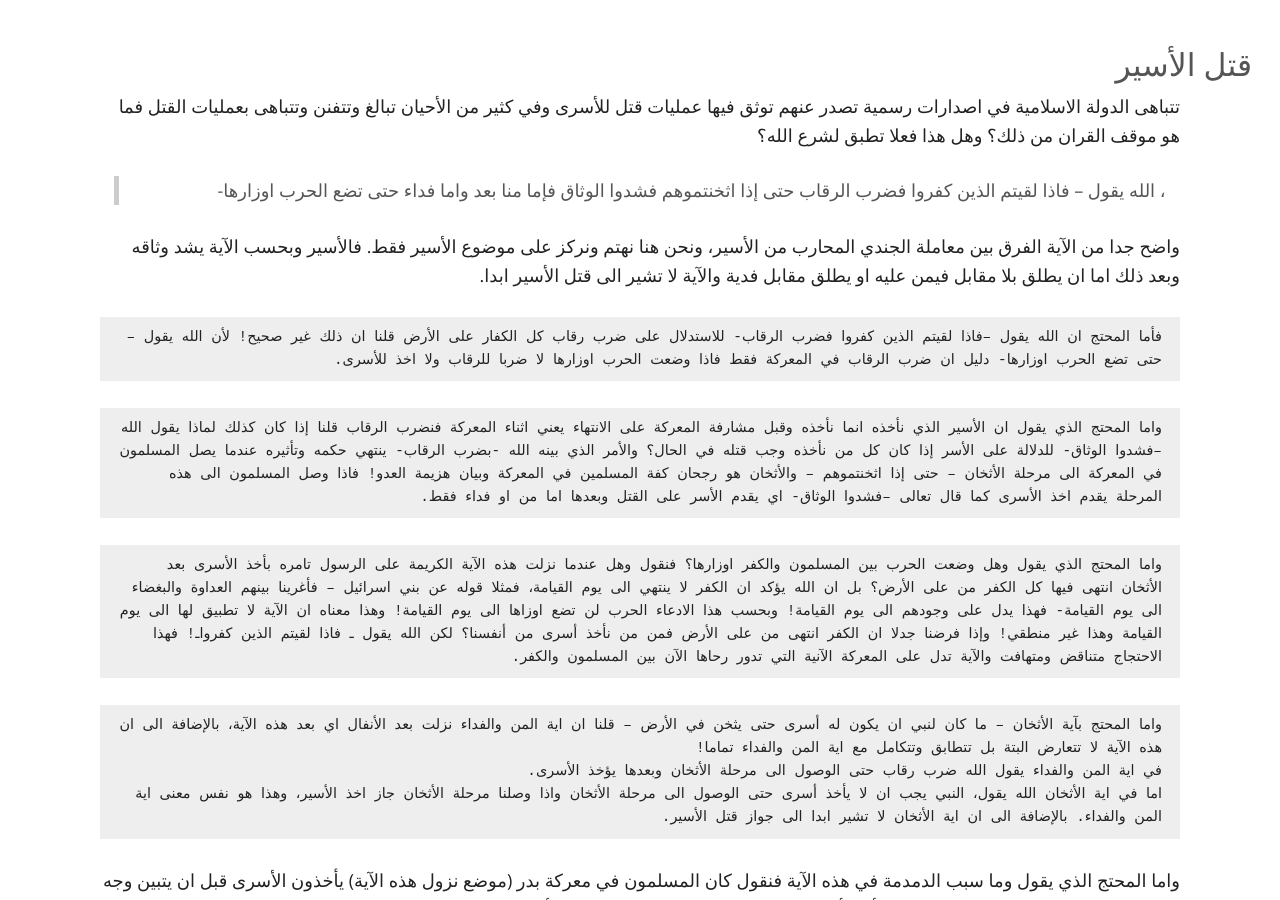
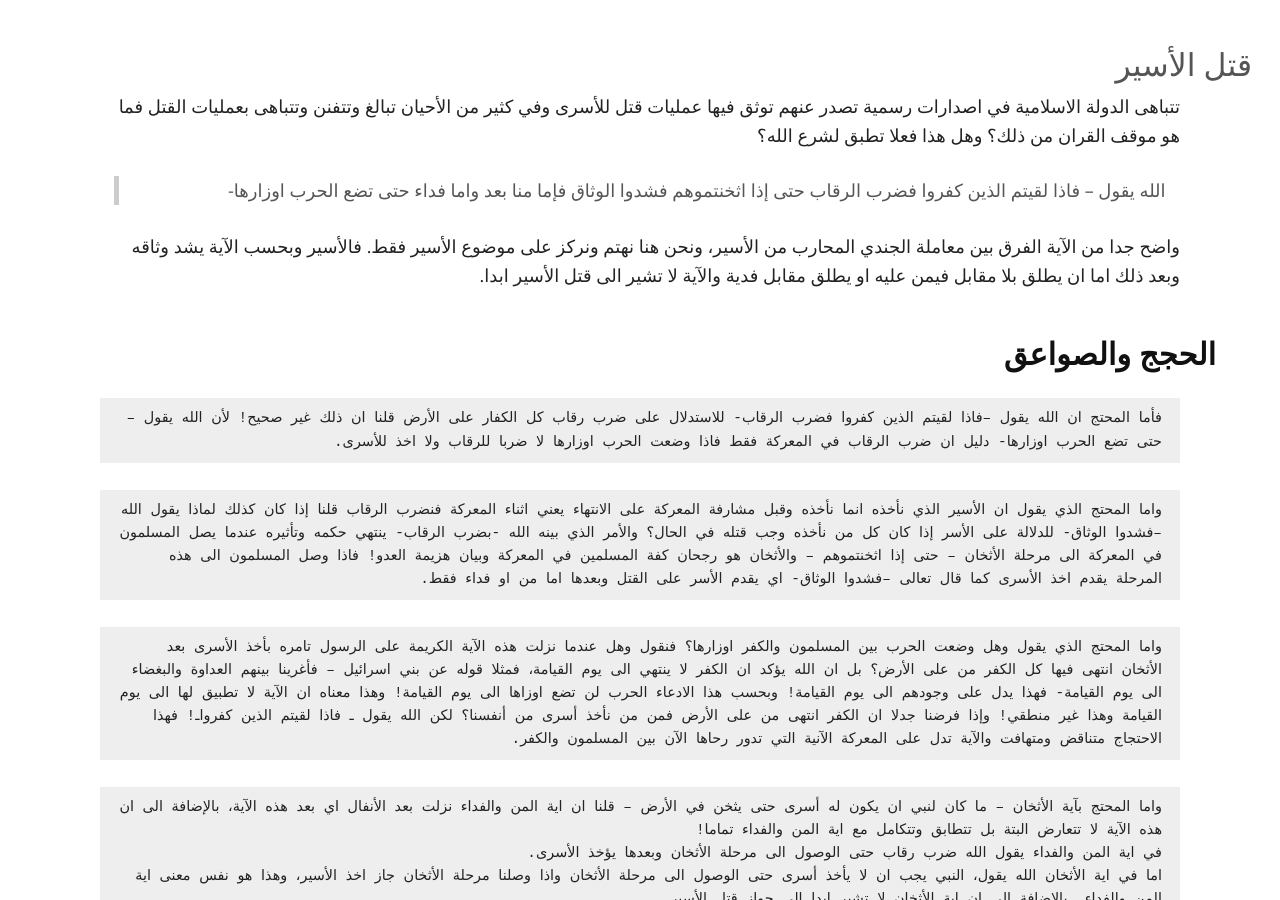
Before and after one commit to TruthPursue/TruthPursue.github.io, a Jekyll site: the page built from aseer.md, in a window 1280 px wide and 900 px high. Built offline with Jekyll 4.4.1, drawn with Linux system fonts in a browser that asks for light colours.

Commit message:
improve styling and layout on aseer page

```diff
--- a/aseer.md
+++ b/aseer.md
@@ -7,11 +7,11 @@ layout: page
 تتباهى الدولة الاسلامية في اصدارات رسمية تصدر عنهم توثق فيها عمليات قتل للأسرى وفي كثير من الأحيان تبالغ وتتفنن وتتباهى بعمليات القتل فما هو موقف القران من ذلك؟ وهل هذا فعلا تطبق لشرع الله؟
 
 
-> ، الله يقول – فاذا لقيتم الذين كفروا فضرب الرقاب حتى إذا اثخنتموهم فشدوا الوثاق فإما منا بعد واما فداء حتى تضع الحرب اوزارها-
+> الله يقول – فاذا لقيتم الذين كفروا فضرب الرقاب حتى إذا اثخنتموهم فشدوا الوثاق فإما منا بعد واما فداء حتى تضع الحرب اوزارها-
 
 واضح جدا من الآية الفرق بين معاملة الجندي المحارب من الأسير، ونحن هنا نهتم ونركز على موضوع الأسير فقط. فالأسير وبحسب الآية يشد وثاقه وبعد ذلك اما ان يطلق بلا مقابل فيمن عليه او يطلق مقابل فدية والآية لا تشير الى قتل الأسير ابدا.
 
-
+### الحجج والصواعق
 <pre>
 فأما المحتج ان الله يقول –فاذا لقيتم الذين كفروا فضرب الرقاب- للاستدلال على ضرب رقاب كل الكفار على الأرض قلنا ان ذلك غير صحيح! لأن الله يقول –حتى تضع الحرب اوزارها- دليل ان ضرب الرقاب في المعركة فقط فاذا وضعت الحرب اوزارها لا ضربا للرقاب ولا اخذ للأسرى.
 </pre>
@@ -30,10 +30,10 @@ layout: page
 اما في اية الأثخان الله يقول، النبي يجب ان لا يأخذ أسرى حتى الوصول الى مرحلة الأثخان واذا وصلنا مرحلة الأثخان جاز اخذ الأسير، وهذا هو نفس معنى اية المن والفداء. بالإضافة الى ان اية الأثخان لا تشير ابدا الى جواز قتل الأسير.
 </pre>
 
-
+<pre>
 واما المحتج الذي يقول وما سبب الدمدمة في هذه الآية فنقول كان المسلمون في معركة بدر (موضع نزول هذه الآية) يأخذون الأسرى قبل ان يتبين وجه النصر لهم وان هذا مما قد يسبب ضعفهم لأن الأسير يحتاج الى من يراقبه وإذا كثر عدد الأسرى قبل بيان هزيمة العدو قد يشكلون قوة تضرب المسلمون من ظهرهم فتكون سببا في هزيمتهم.
 والظاهر من آية الأثخان ان المسلمين فضلوا اخذ الأسرى اما لصلة نسب بينهم او كي يفادوهم مقابل المال ولم يتحسبوا ان كان ذلك سيؤثر على نصرهم اما لا فبين الله لهم انا هذا غير صحيح.
-
+</pre>
 
 <pre>
 واما المحتج الذي يقول ان اية الأثخان نزلت تأييدا لسيدنا عمل في وجوب قتل الأسرى قلنا ان اي سيرة تخالف آيات القران لا نعتد بها! وإذا كان هذه الرواية صحيحة لماذا ينزل الله اية اخرى يقول فيها – اما منا بعد واما فداءـ وهي تخالف راي عمر في وجوب قتل وان الأسير له المن او الفداء فقط فهذا تناقض!
```
